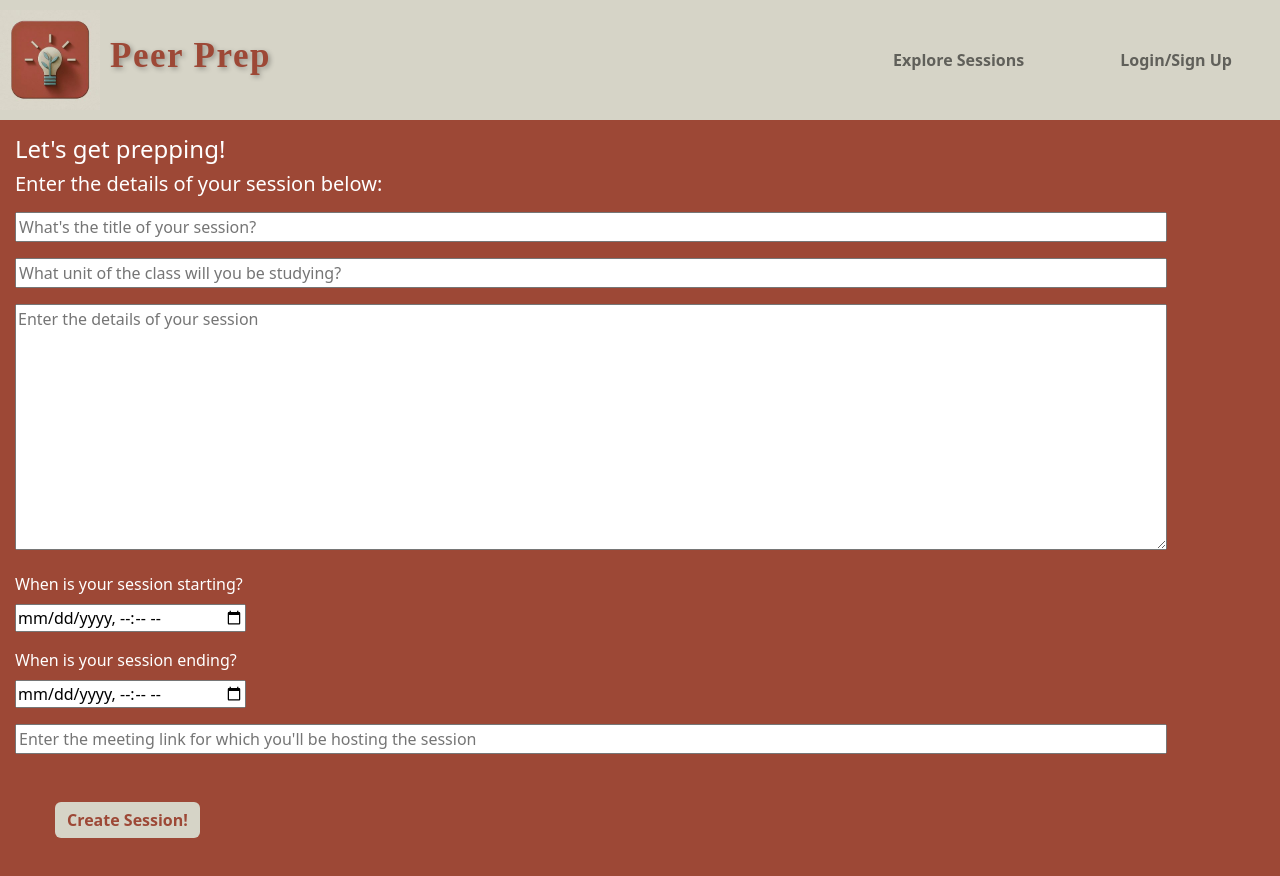
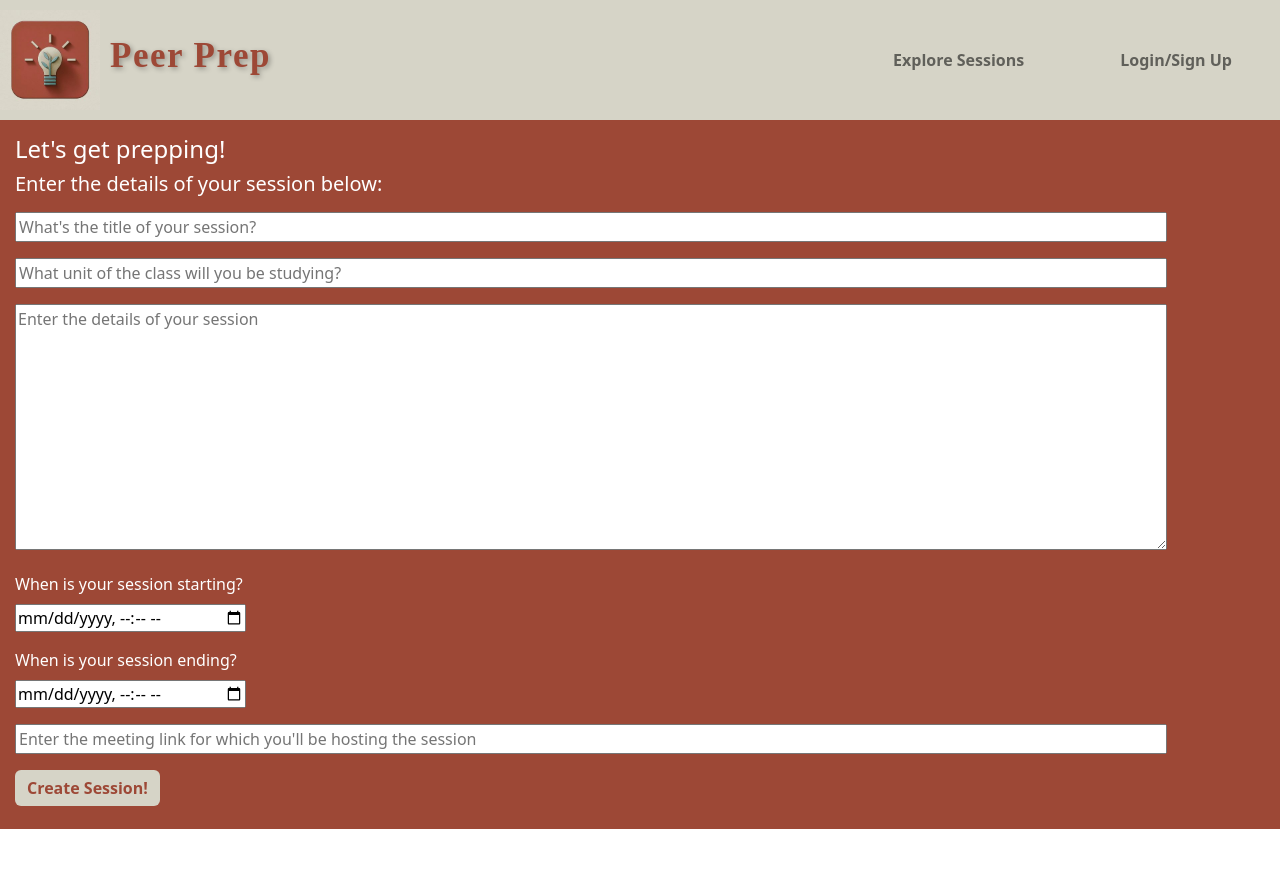
Before and after one commit to dymoy/peer-prep, a React (Vite) app in the folder client/: page /addsession in a window 1280 px wide. Shown: the top 876 px of the page. After the commit the page ends 829 px from the top, so only its background shows below. Built offline with nearby package versions, Linux system fonts and the light colour scheme.

Commit message:
Added minor stlying adjustments. Updated HTML structure for components and pages.

```diff
--- a/client/src/App.css
+++ b/client/src/App.css
@@ -1,4 +1,8 @@
 /* Navbar styling */
+
+body {
+    height: 100vh;
+}
 
 #navigation-bar {
     display: flex;
@@ -48,11 +52,6 @@
 /* Home page styling */
 main {
     padding: 0px;
-    background-color: #9d4836;
-}
-
-#new-session-main {
-    padding: 15px;
     background-color: #9d4836;
 }
 
@@ -110,15 +109,16 @@ main {
 }
 
 /* NewSession form */
-#new-session-main {
+#new-session-main,
+#update-session-main {
     padding: 15px;
     background-color: #9d4836;
     display: flex;
     flex-direction: column;
-    justify-content: center;
 }
 
-#new-session-main h4, #new-session-main h5, .form-label {
+#new-session-main h4, #new-session-main h5, .form-label,
+#update-session-main h4 {
     color: white
 }
 
--- a/client/src/App.jsx
+++ b/client/src/App.jsx
@@ -32,10 +32,8 @@ const client = new ApolloClient({
 function App() {
   return (
     <ApolloProvider client={client}>
-      <div>
         <Navigation />
         <Outlet />
-      </div>
     </ApolloProvider>
   );
 }
--- a/client/src/components/SessionForm.jsx
+++ b/client/src/components/SessionForm.jsx
@@ -119,11 +119,11 @@ const SessionForm = () => {
     }
 
     return (
-        <div id='new-session-main'>
+        <main id='new-session-main'>
             <h4>Let's get prepping! </h4>
             <h5>Enter the details of your session below:</h5>
 
-            <form className="flex-row justify-center justify-space-between-md align-center" onSubmit={handleFormSubmit}>
+            <form className="flex-row justify-center justify-space-between-md" onSubmit={handleFormSubmit}>
 
                 <div className="col-12 col-lg-9">
                     <section className='py-2'>
@@ -204,10 +204,10 @@ const SessionForm = () => {
                         <p className="error-text">* {error} *</p>
                     </div>
                 )}
-                <button className="btn btn-primary" type="submit" style={{ backgroundColor: '#d6d4c7', color: '#9d4836', margin: '40px 40px', fontWeight: 'bold', border: 'none' }}>Create Session!</button>
+                <button className="btn btn-primary my-2" type="submit" style={{ backgroundColor: '#d6d4c7', color: '#9d4836', fontWeight: 'bold', border: 'none' }}>Create Session!</button>
 
             </form>
-        </div>
+        </main>
     );
 }
 
--- a/client/src/components/UpdateSessionForm.jsx
+++ b/client/src/components/UpdateSessionForm.jsx
@@ -109,10 +109,9 @@ const UpdateSessionForm = ({session}) => {
     }
 
     return (
-        <div id='update-session-main'>
-            <h5>Update Session Details</h5>
-            <form className="flex-row justify-center justify-space-between-md align-center" onSubmit={handleFormSubmit}>
-
+        <main id='update-session-main'>
+            <h4>Update Session Details</h4>
+            <form className="flex-row justify-center justify-space-between-md" onSubmit={handleFormSubmit}>
                 <div className="col-12 col-lg-9">
                     <section className='py-2'>
                         {/* Title */}
@@ -198,9 +197,9 @@ const UpdateSessionForm = ({session}) => {
                         <p className="error-text">* {error} *</p>
                     </div>
                 )}
-                <button className="btn btn-primary" type="submit" style={{ backgroundColor: '#d6d4c7', color: '#9d4836', margin: '40px 40px', fontWeight: 'bold', border: 'none' }}>Save</button>
+                <button className="btn btn-primary my-2" type="submit" style={{ backgroundColor: '#d6d4c7', color: '#9d4836', fontWeight: 'bold', border: 'none' }}>Save</button>
             </form>
-        </div>
+        </main>
     );
 }
 
--- a/client/src/pages/AddSession.jsx
+++ b/client/src/pages/AddSession.jsx
@@ -2,10 +2,7 @@ import SessionForm from '../components/SessionForm';
 
 const AddSession = () => {
     return (
-
-        <div>
-            <SessionForm />
-        </div>
+        <SessionForm />
     )
 };
 
--- a/client/src/pages/UpdateSession.jsx
+++ b/client/src/pages/UpdateSession.jsx
@@ -38,9 +38,7 @@ const UpdateSession = () => {
     }
 
     return (
-        <div>
-            <UpdateSessionForm session={ formattedSession }/>
-        </div>
+        <UpdateSessionForm session={ formattedSession }/>
     )
 };
 
```
